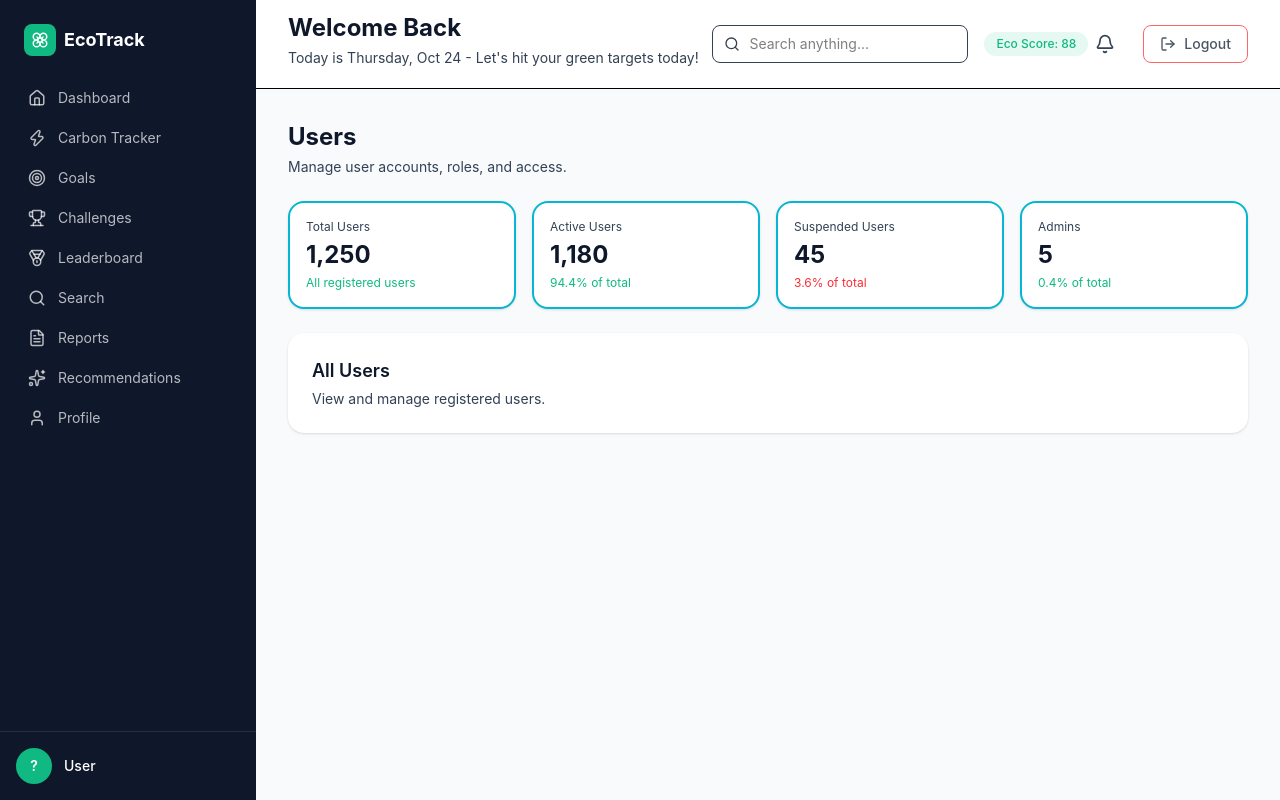
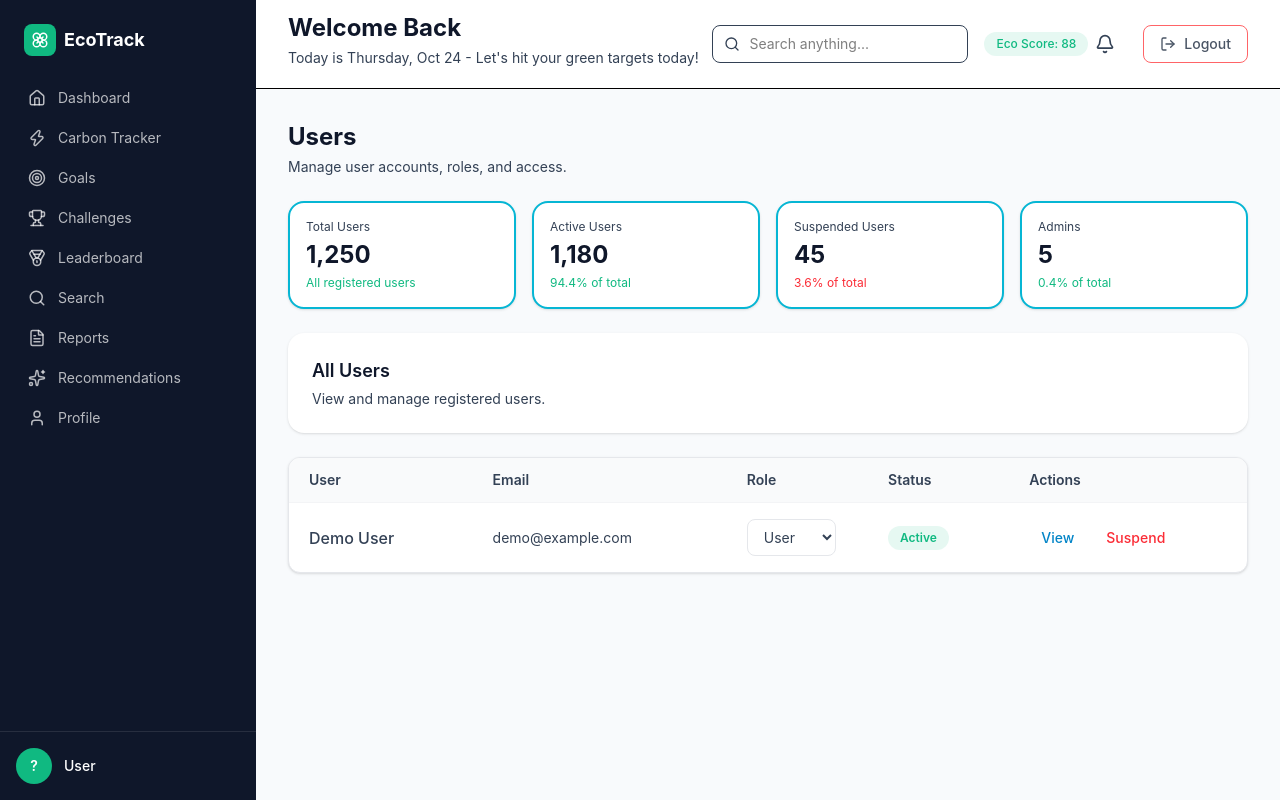
Before and after one commit to springboardmentor212/EcoTrack_Group1, a React app in the folder frontend/: page /admin/users in a window 1280 px wide. Built offline with nearby package versions, Linux system fonts and the light colour scheme; no server answers; sample sign-in values are in the browser's storage; the HTML template or start-up script is replaced by a standard one.

Commit message:
feat: add admin user management table

```diff
--- /dev/null
+++ b/frontend/src/components/UserManagementTable.jsx
@@ -0,0 +1,78 @@
+export default function UserManagementTable({
+  users = [],
+  onView,
+  onRoleChange,
+  onToggleStatus,
+}) {
+  return (
+    <div className="mt-6 overflow-hidden rounded-xl border border-gray-200 bg-white shadow-sm">
+      <div className="grid grid-cols-[1.3fr_1.8fr_1fr_1fr_1.4fr] bg-gray-50 px-5 py-3 text-sm font-semibold text-[var(--color-slate)]">
+        <span>User</span>
+        <span>Email</span>
+        <span>Role</span>
+        <span>Status</span>
+        <span>Actions</span>
+      </div>
+
+      {users.length === 0 ? (
+        <div className="px-5 py-8 text-center text-sm text-[var(--color-slate)]">
+          No users found.
+        </div>
+      ) : (
+        users.map((user) => (
+          <div
+            key={user.id}
+            className="grid grid-cols-[1.3fr_1.8fr_1fr_1fr_1.4fr] items-center border-t border-gray-100 px-5 py-4"
+          >
+            <div>
+              <p className="font-medium text-[var(--color-slate)]">
+                {user.name}
+              </p>
+            </div>
+
+            <span className="text-sm text-[var(--color-slate)]">
+              {user.email}
+            </span>
+
+            <select
+              value={user.role}
+              onChange={(event) => onRoleChange?.(user, event.target.value)}
+              className="w-fit rounded-lg border border-gray-200 bg-white px-3 py-2 text-sm text-[var(--color-slate)] outline-none"
+            >
+              <option value="user">User</option>
+              <option value="admin">Admin</option>
+            </select>
+
+            <span
+              className={`w-fit rounded-full px-3 py-1 text-xs font-semibold ${
+                user.status === "active"
+                  ? "bg-[var(--color-eco)]/10 text-[var(--color-eco)]"
+                  : "bg-red-50 text-red-500"
+              }`}
+            >
+              {user.status === "active" ? "Active" : "Suspended"}
+            </span>
+
+            <div className="flex items-center gap-2">
+              <button
+                type="button"
+                onClick={() => onView?.(user)}
+                className="rounded-lg px-3 py-2 text-sm font-medium text-[var(--color-secondary)] hover:bg-[var(--color-secondary)]/10"
+              >
+                View
+              </button>
+
+              <button
+                type="button"
+                onClick={() => onToggleStatus?.(user)}
+                className="rounded-lg px-3 py-2 text-sm font-medium text-red-500 hover:bg-red-50"
+              >
+                {user.status === "active" ? "Suspend" : "Reactivate"}
+              </button>
+            </div>
+          </div>
+        ))
+      )}
+    </div>
+  );
+}
--- a/frontend/src/pages/AdminUsers.jsx
+++ b/frontend/src/pages/AdminUsers.jsx
@@ -1,4 +1,5 @@
 import StatCard from "../components/StatCard";
+import UserManagementTable from "../components/UserManagementTable";
 
 export default function AdminUsers() {
   const stats = [
@@ -26,13 +27,23 @@ export default function AdminUsers() {
     },
   ];
 
+  const users = [
+    {
+      id: 1,
+      name: "Demo User",
+      email: "demo@example.com",
+      role: "user",
+      status: "active",
+    },
+  ];
+
   return (
     <div className="space-y-6">
       <div>
         <h1 className="text-2xl font-bold text-[var(--color-primary)]">
           Users
         </h1>
-        <p className="text-sm text-[var(--color-slate)] mt-1">
+        <p className="mt-1 text-sm text-[var(--color-slate)]">
           Manage user accounts, roles, and access.
         </p>
       </div>
@@ -43,13 +54,17 @@ export default function AdminUsers() {
         ))}
       </div>
 
+      <div>
         <div className="bg-[var(--color-surface)] rounded-2xl p-6 shadow-sm">
           <h2 className="text-lg font-semibold text-[var(--color-primary)]">
             All Users
           </h2>
-        <p className="text-sm text-[var(--color-slate)] mt-1">
+          <p className="mt-1 text-sm text-[var(--color-slate)]">
             View and manage registered users.
           </p>
+        </div>
+
+        <UserManagementTable users={users} />
       </div>
     </div>
   );
```
Lines whose indentation alone changed are shown as unchanged.
